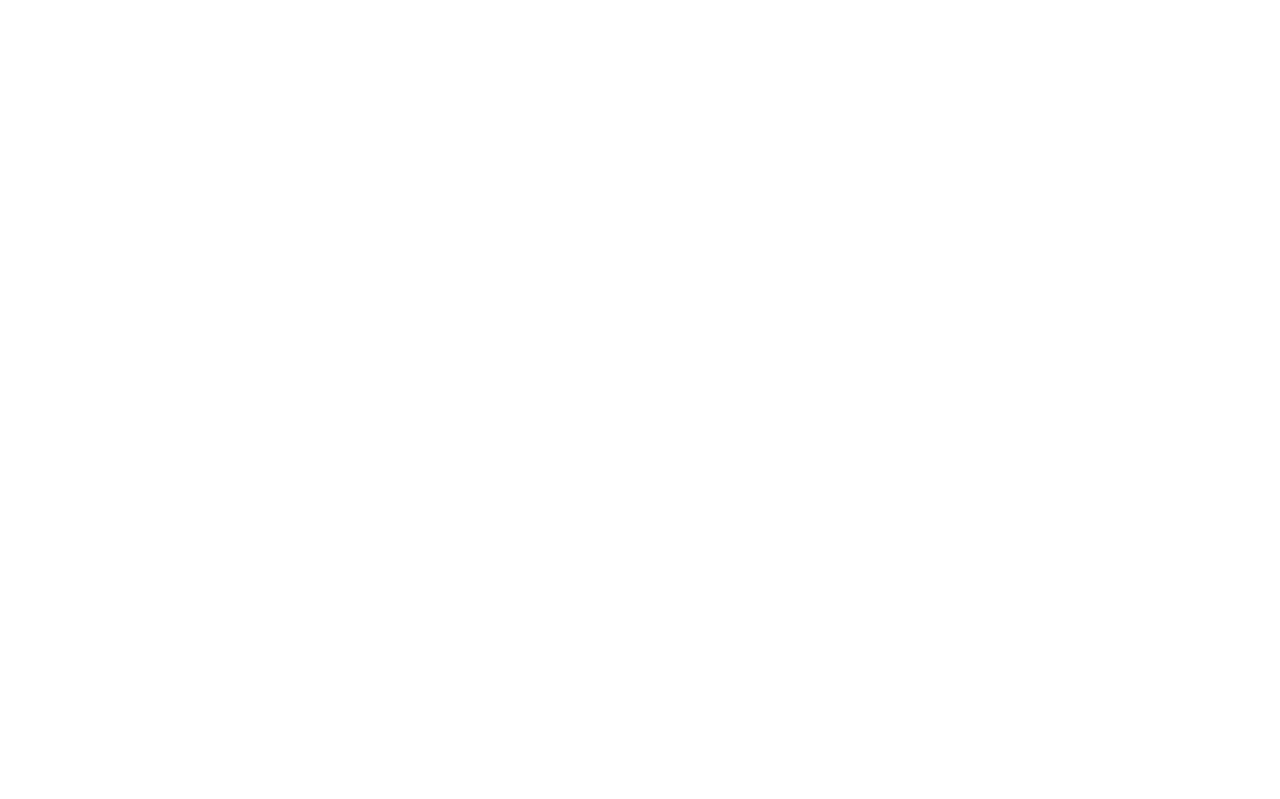
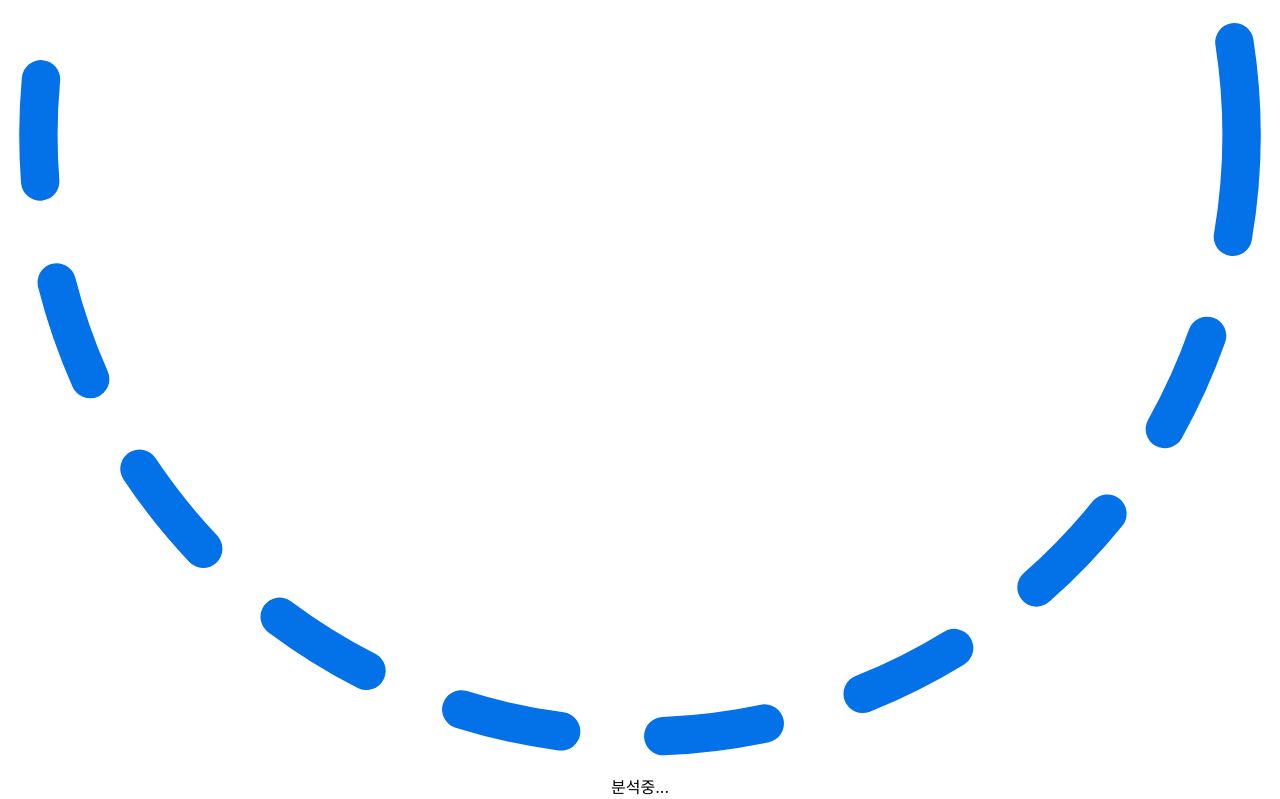
Before and after one commit to HiBixby/LazyMaker, a Vue app: page /#/loader in a window 1280 px wide. Before the commit this address led to /#/result. Shown: the part 505-1304 px from the top of the page. Before the commit the page ends 800 px from the top, so only its background shows below. Built offline with nearby package versions, Linux system fonts and the light colour scheme; a web font is replaced by a local one.

Commit message:
💄 Apply a new UI

```diff
--- a/src/components/Loader.vue
+++ b/src/components/Loader.vue
@@ -1,6 +1,6 @@
 <template>
   <div class="min-h-full flex flex-col justify-center items-center">
-    <div class="w-36">
+    <div class="w-[29%] h-[13%]">
       <svg
         version="1.1"
         id="L1"
@@ -14,11 +14,11 @@
       >
         <circle
           fill="none"
-          stroke="#000"
+          stroke="#0371e8"
           stroke-width="3"
           stroke-linecap="round"
           stroke-miterlimit="15"
-          stroke-dasharray="10,8"
+          stroke-dasharray="8"
           cx="50"
           cy="50"
           r="47"
@@ -35,7 +35,7 @@
         </circle>
       </svg>
     </div>
-    <div class="my-10 text-2xl font-bold">취향분석중...</div>
+    <div class="my-[1.438rem] text-[1.25rem] font-semibold">분석중...</div>
   </div>
 </template>
 
@@ -44,9 +44,9 @@
   name: "LoaderPage",
   props: {},
   created() {
-    setTimeout(() => {
-      this.$router.push("/result");
-    }, 1000);
+    // setTimeout(() => {
+    //   this.$router.push("/result");
+    // }, 1000);
   },
 };
 </script>
```
